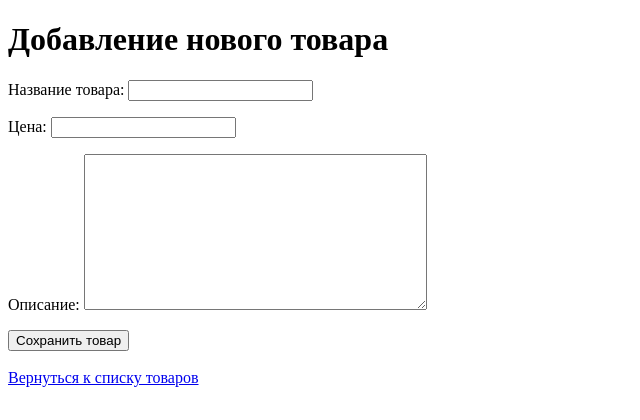
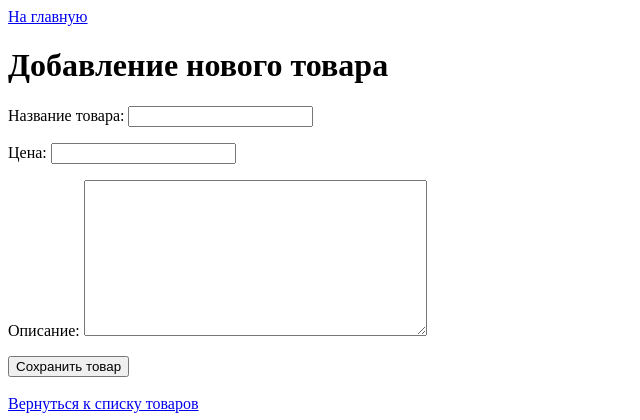
Before and after one commit to FallenNoise/SITE_DZ, a Django app: page /add/ in a window 1280 px wide. Shown: the top 420 px of the page, without its empty margins (0-640 px from the left). Run offline with Django 5.2, Linux system fonts and the light colour scheme.

Commit message:
feat: add URL routing for product CRUD operations

```diff
--- a/shop/templates/shop/add_product.html
+++ b/shop/templates/shop/add_product.html
@@ -2,9 +2,11 @@
 <html lang="ru">
 <head>
     <meta charset="UTF-8">
+
     <title>Добавить товар</title>
 </head>
 <body>
+    <a href="{% url 'index' %}">На главную</a>
     <h1>Добавление нового товара</h1>
 
     <form method="post">
--- a/shop/templates/shop/confirm_delete.html
+++ b/shop/templates/shop/confirm_delete.html
@@ -5,6 +5,7 @@
     <title>Удаление товара</title>
 </head>
 <body>
+    <a href="{% url 'index' %}">На главную</a>
     <h1>Подтверждение удаления</h1>
     <p>Вы действительно хотите удалить товар "<strong>{{ product.name }}</strong>"? Это действие необратимо.</p>
 
--- a/shop/templates/shop/edit_product.html
+++ b/shop/templates/shop/edit_product.html
@@ -5,6 +5,7 @@
     <title>Редактирование товара</title>
 </head>
 <body>
+    <a href="{% url 'index' %}">На главную</a>
     <h1>Редактировать товар: {{ product.name }}</h1>
 
     <form method="post">
--- a/shop/templates/shop/index.html
+++ b/shop/templates/shop/index.html
@@ -5,6 +5,7 @@
     <title>Главная - Интернет-магазин</title>
   </head>
   <body>
+
     <a href="{% url 'add_product' %}">Добавить новый товар</a>
     <h1>Каталог товаров</h1>
     <hr />
```
